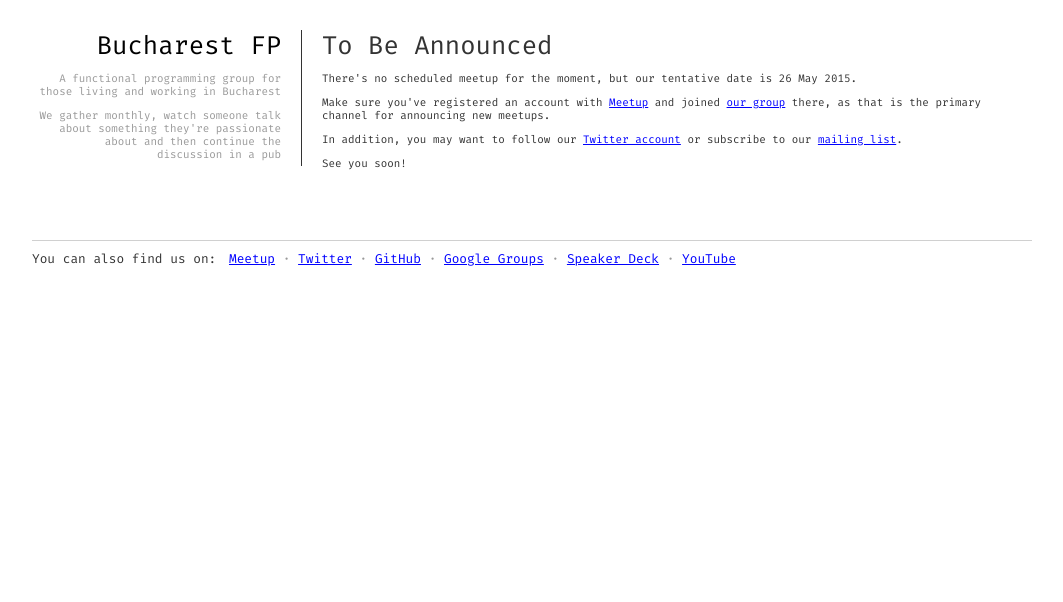
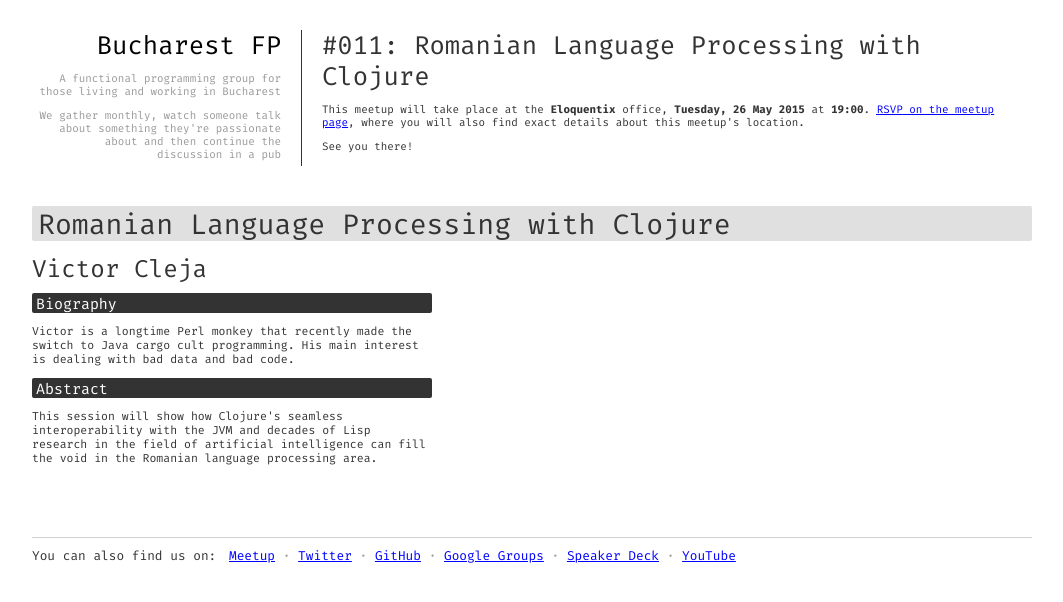
Before and after one commit to bucharestfp/bucharestfp.github.io, a Jekyll site: the page built from next.md, in a window 1280 px wide. Shown: the top 602 px of the page, without its empty margins (108-1171 px from the left). Built offline with Jekyll 4.4.1, drawn with Linux system fonts in a browser that asks for light colours.

Commit message:
Announce next meetup: #011 — Victor Cleja — Romanian Language Processing with Clojure

```diff
--- a/next.md
+++ b/next.md
@@ -1,6 +1,6 @@
 ---
 layout: default
-title: "To Be Announced"
+title: "Romanian Language Processing with Clojure"
 next: true
 date: "2015-05-26 19:00:00"
 edition: "#011"
@@ -8,20 +8,41 @@ permalink: /next/
 ---
 
 <div class="description">
-  <!-- <h1>#010: Language Abstractions for Scalable and Resilient Architectures</h1>
+  <h1>#011: Romanian Language Processing with Clojure</h1>
   <p>This meetup will take place at the <strong>Eloquentix</strong> office,
-    <strong>Wednesday, 29 April 2015</strong> at <strong>19:00</strong>.
-    <a href="http://www.meetup.com/bucharestfp/events/221834377/"><abbr title="Répondez, S’il Vous Plaît">RSVP</abbr> on the meetup page</a>,
+    <strong>Tuesday, 26 May 2015</strong> at <strong>19:00</strong>.
+    <a href="http://www.meetup.com/bucharestfp/events/222374928/"><abbr title="Répondez, S’il Vous Plaît">RSVP</abbr> on the meetup page</a>,
     where you will also find exact details about this meetup's location.</p>
-  <p>See you there!</p> -->
-  <h1>To Be Announced</h1>
+  <p>See you there!</p>
+  <!-- <h1>To Be Announced</h1>
   <p>There's no scheduled meetup for the moment, but our tentative date is 26 May 2015.</p>
   <p>Make sure you've registered an account with <a href="http://www.meetup.com/">Meetup</a>
     and joined <a href="http://www.meetup.com/bucharestfp/">our group</a> there, as that is the
     primary channel for announcing new meetups.</p>
   <p>In addition, you may want to follow our <a href="https://twitter.com/bucharestfp">Twitter account</a>
     or subscribe to our <a href="https://groups.google.com/forum/#!forum/bucharestfp">mailing list</a>.</p>
-  <p>See you soon!</p>
+  <p>See you soon!</p> -->
 </div>
 
 <div class="clear-fix"></div>
+
+<div class="presentation">
+  <h1>Romanian Language Processing with Clojure</h1>
+  <div class="details">
+    <div class="left">
+      <div class="biography">
+        <h2 class="speaker">Victor Cleja</h2>
+        <h3>Biography</h3>
+        <p>Victor is a longtime Perl monkey that recently made the switch to Java
+        cargo cult programming. His main interest is dealing with bad data and bad
+        code.</p>
+      </div>
+      <div class="abstract">
+        <h3>Abstract</h3>
+        <p>This session will show how Clojure's seamless interoperability with
+        the JVM and decades of Lisp research in the field of artificial intelligence
+        can fill the void in the Romanian language processing area.</p>
+      </div>
+    </div>
+  </div>
+</div>
```
